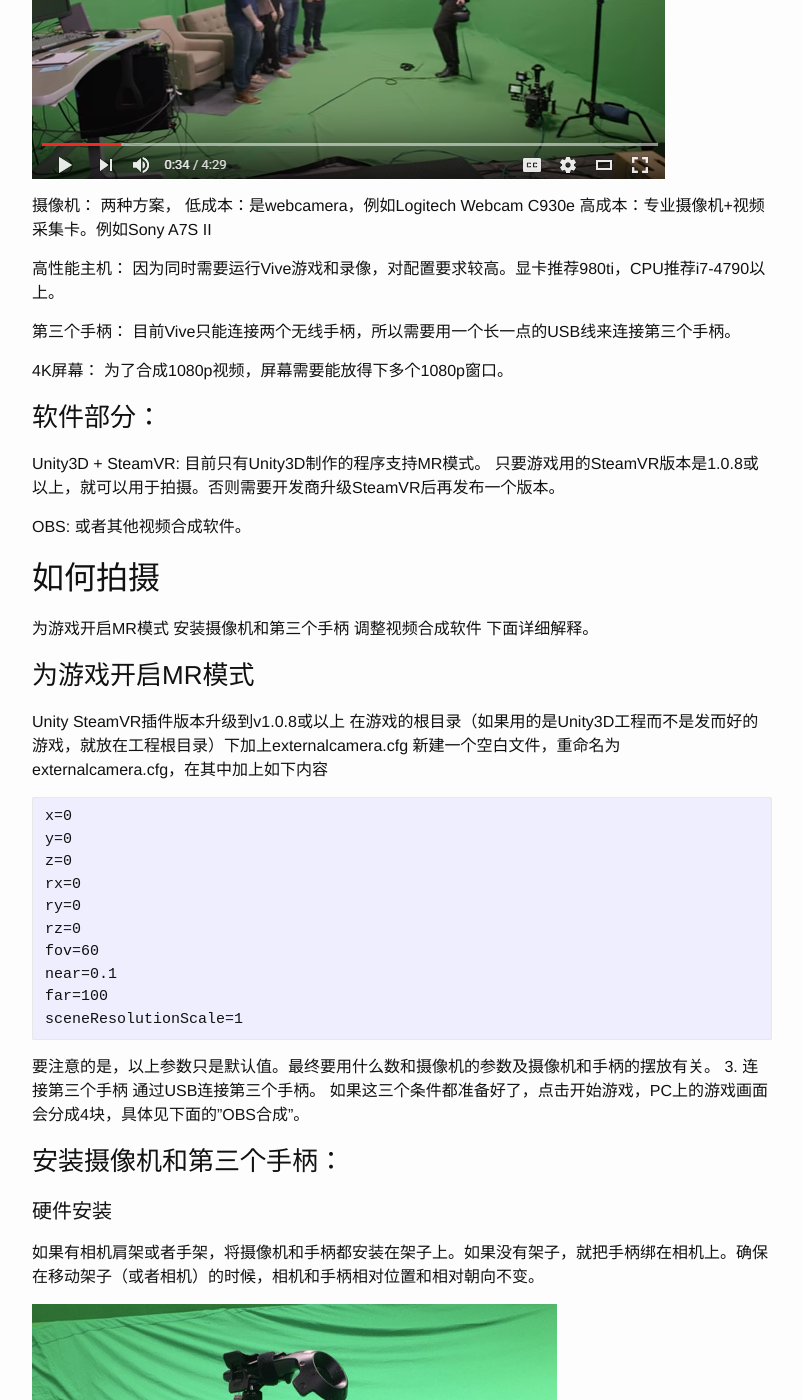
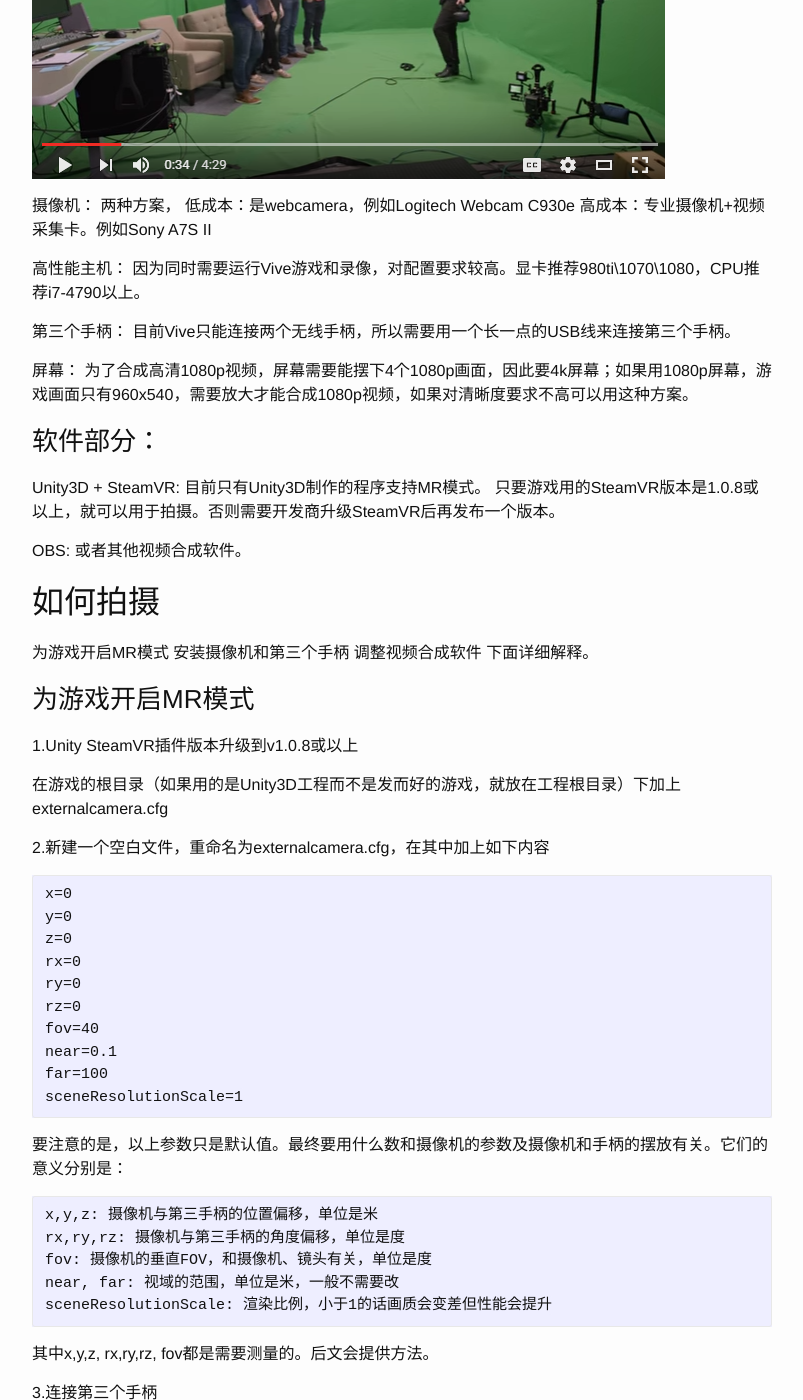
Before and after one commit to JamesBear/jamesbear.github.io, a Jekyll site: the page built from _posts/2016-08-04-mr-filming-with-htc-vive.markdown, in a window 1280 px wide and 1400 px high, scrolled down 2154 px. Shown: the whole window, without its empty margins (238-1041 px from the left). Built offline with Jekyll 4.4.1, drawn with Linux system fonts in a browser that asks for light colours; some of the changed text lies outside the part shown.

Commit message:
update post mr filming

````diff
--- a/_posts/2016-08-04-mr-filming-with-htc-vive.markdown
+++ b/_posts/2016-08-04-mr-filming-with-htc-vive.markdown
@@ -60,13 +60,13 @@
 高成本：专业摄像机+视频采集卡。例如Sony A7S II
 
 高性能主机：
-因为同时需要运行Vive游戏和录像，对配置要求较高。显卡推荐980ti，CPU推荐i7-4790以上。
+因为同时需要运行Vive游戏和录像，对配置要求较高。显卡推荐980ti\1070\1080，CPU推荐i7-4790以上。
 
 第三个手柄：
 目前Vive只能连接两个无线手柄，所以需要用一个长一点的USB线来连接第三个手柄。
 
-4K屏幕：
-为了合成1080p视频，屏幕需要能放得下多个1080p窗口。
+屏幕：
+为了合成高清1080p视频，屏幕需要能摆下4个1080p画面，因此要4k屏幕；如果用1080p屏幕，游戏画面只有960x540，需要放大才能合成1080p视频，如果对清晰度要求不高可以用这种方案。
 
 ### 软件部分：
 
@@ -86,9 +86,11 @@
 
 ### 为游戏开启MR模式
 
-Unity SteamVR插件版本升级到v1.0.8或以上
+1.Unity SteamVR插件版本升级到v1.0.8或以上
+
 在游戏的根目录（如果用的是Unity3D工程而不是发而好的游戏，就放在工程根目录）下加上externalcamera.cfg
-          新建一个空白文件，重命名为externalcamera.cfg，在其中加上如下内容
+
+2.新建一个空白文件，重命名为externalcamera.cfg，在其中加上如下内容
 
 ```
 x=0
@@ -97,31 +99,57 @@
 rx=0
 ry=0
 rz=0
-fov=60
+fov=40
 near=0.1
 far=100
 sceneResolutionScale=1
 ```
 
-  要注意的是，以上参数只是默认值。最终要用什么数和摄像机的参数及摄像机和手柄的摆放有关。
-     3. 连接第三个手柄
-          通过USB连接第三个手柄。
+要注意的是，以上参数只是默认值。最终要用什么数和摄像机的参数及摄像机和手柄的摆放有关。它们的意义分别是：
+
+```
+x,y,z: 摄像机与第三手柄的位置偏移，单位是米
+rx,ry,rz: 摄像机与第三手柄的角度偏移，单位是度
+fov: 摄像机的垂直FOV，和摄像机、镜头有关，单位是度
+near, far: 视域的范围，单位是米，一般不需要改
+sceneResolutionScale: 渲染比例，小于1的话画质会变差但性能会提升
+```
+
+其中x,y,z, rx,ry,rz, fov都是需要测量的。后文会提供方法。
+
+3.连接第三个手柄
+
+通过USB连接第三个手柄。
+
 如果这三个条件都准备好了，点击开始游戏，PC上的游戏画面会分成4块，具体见下面的"OBS合成"。
 
 
 ### 安装摄像机和第三个手柄：
 
-#### 硬件安装
-
 如果有相机肩架或者手架，将摄像机和手柄都安装在架子上。如果没有架子，就把手柄绑在相机上。确保在移动架子（或者相机）的时候，相机和手柄相对位置和相对朝向不变。
 
 ![screenshot3](/assets/mr_filming_with_htc_vive_files/3.png)
 
-#### 计算出摄像机和手柄之间的偏移
+### 测量摄像机FOV
 
-也就是得出externalcamera.cfg中的参数。x,y,z是摄像机和手柄的相对位置，rx,ry,rz是相对朝向。
+FOV就是摄像机视野的垂直方向的角度。如果你已经知道相机的FOV直接在externalcamera.cfg中填上即可，如果你不知道，下面提供一种测量的方法:
+
+测量摄像机在距离为d时能看到的最大高度h，这样视野角度就=2*arctan(h/2/d)，如下图。
+
+![screenshot6](/assets/mr_filming_with_htc_vive_files/6.jpg)
+
+
+### 计算出摄像机和手柄之间的偏移
+
+把算出的FOV填进externalcamera.cfg中之后，就可以开始测量偏移了。 x,y,z是摄像机和手柄的相对位置，rx,ry,rz是相对朝向。
+
 比较方便的做法是通过特制的校准软件来实现。另外也可以手动调externalcamera.cfg中的数值。
 
+这里提供一个校准软件：[Download](/assets/mr_filming_with_htc_vive_files/externalcamera_cfg_calibrator.rar)
+
+得出这6个参数以及FOV后，只要摄像机和第三手柄的位置不调整且不改摄像机的视野范围，就不需要再次校准了，直接用之前算好的externalcamera.cfg文件即可。
+
+> Note: 因为有7个变量，校准其实是一个很繁琐、容易有误差的过程。所以一定要确保先算好FOV；另外尽可能让第三手柄和摄像机指向一样（考虑做一个特殊的架子？）且手柄正面朝上，这样的话rx,ry,rz就可以填0了。
 
 ### 用OBS合成视频或视频流
 
@@ -130,9 +158,13 @@
 ![screenshot4](/assets/mr_filming_with_htc_vive_files/4.png)
 
 其中，
+
 Foreground: 合成视频的前景
-Foreground alpha: 前景的alpha
+
+Foreground alpha: 前景的alpha（如果用色键处理前景的话，这个就不需要）
+
 Background: 合成视频的背景
+
 Gameview: 正常游戏画面，不用于合成mixed reality视频
 
 最终输出的影像和下图展示的一样，是由三个影像合成的：
````
Also changed, not shown: 2 other files.
